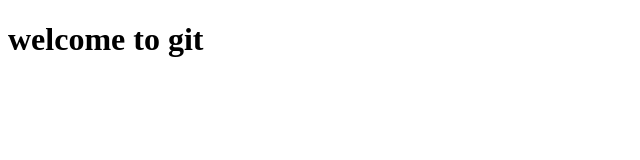
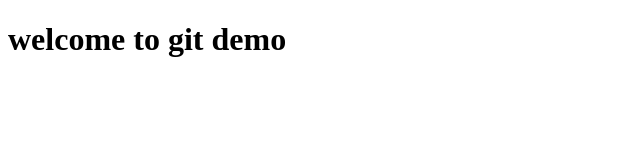
Before and after one commit to shashankssvi/GITDEMO, a plain HTML site: page index.html in a window 1280 px wide. Shown: the whole page, without its empty margins (0-640 px from the left). Drawn offline with Linux system fonts and the light colour scheme.

Commit message:
2 commit

```diff
--- a/index.html
+++ b/index.html
@@ -6,6 +6,6 @@
     <title>GIt Demo</title>
 </head>
 <body>
-    <h1 class="">welcome to git</h1>
+    <h1 class="">welcome to git demo</h1>
 </body>
 </html>
```
Also changed, not shown: index.css (line endings or trailing spaces).
